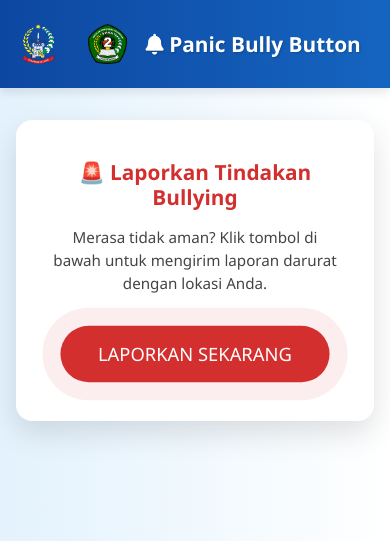
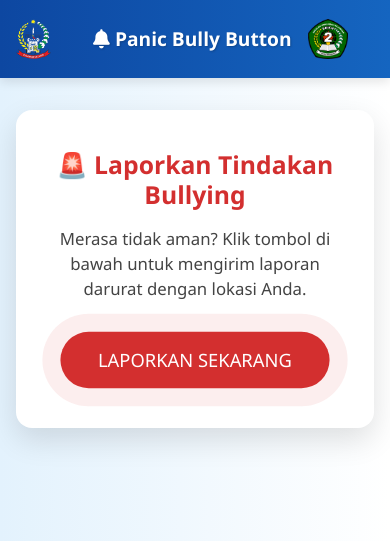
Before and after one commit to HENGKER-MAGANG/PanicBully, a PHP site: page /report.php in a window 390 px wide. Shown: the top 541 px of the page. Run offline with PHP 8.4, Linux system fonts and the light colour scheme; data that the repository does not hold is empty; some libraries are stand-ins or nearby versions.

Commit message:
memperbaiki style header report.php

```diff
--- a/report.php
+++ b/report.php
@@ -72,7 +72,7 @@ if ($_SERVER['REQUEST_METHOD'] === 'POST' && isset($_POST['latitude']) && isset(
       display: flex;
       align-items: center;
       justify-content: space-between;
-      flex-wrap: wrap;
+      flex-wrap: nowrap;
       box-shadow: 0 4px 10px rgba(0, 0, 0, 0.1);
       z-index: 1000;
     }
@@ -89,7 +89,6 @@ if ($_SERVER['REQUEST_METHOD'] === 'POST' && isset($_POST['latitude']) && isset(
     .header-title {
       font-size: 1.75rem;
       font-weight: 700;
-      flex: 1;
       text-align: center;
       min-width: 200px;
       color: #ffffff;
@@ -171,43 +170,33 @@ if ($_SERVER['REQUEST_METHOD'] === 'POST' && isset($_POST['latitude']) && isset(
     }
 
     @media (max-width: 576px) {
-      .header {
-        flex-direction: row;
-        justify-content: center;
-      }
-
       .logo {
         height: 40px;
-        margin: 5px;
       }
 
       .header-title {
-        order: 1;
-        width: 100%;
-        font-size: 1.3rem;
-        text-align: center;
-        margin: 0.5rem 0;
+        font-size: 1.2rem;
+        white-space: nowrap;
       }
 
-      h2 {
-        font-size: 1.3rem;
-      }
-
-      p {
-        font-size: 0.95rem;
+      .header {
+        flex-wrap: nowrap;
+        justify-content: space-between;
       }
     }
   </style>
 </head>
 <body>
 
-  <!-- Header Responsive -->
-  <header class="header d-flex justify-content-between align-items-center flex-wrap px-3">
+  <!-- Header -->
+  <header class="header d-flex align-items-center justify-content-between px-3">
     <img src="assets/logo-sulsel.png" class="logo me-3" alt="Logo Sulsel">
-    <div class="header-title text-center flex-grow-1 my-2 my-md-0">
-      <i class="fa-solid fa-bell"></i> Panic Bully Button
+    <div class="d-flex align-items-center flex-grow-1 justify-content-center">
+      <div class="header-title text-center">
+        <i class="fa-solid fa-bell"></i> Panic Bully Button
+      </div>
+      <img src="assets/logo_smkn2pinrang.png" class="logo ms-3" alt="Logo SMKN 2 Pinrang">
     </div>
-    <img src="assets/logo_smkn2pinrang.png" class="logo ms-3" alt="Logo SMKN 2 Pinrang">
   </header>
 
   <main>
@@ -232,7 +221,7 @@ if ($_SERVER['REQUEST_METHOD'] === 'POST' && isset($_POST['latitude']) && isset(
     function getLocation() {
       Swal.fire({
         title: 'Konfirmasi Laporan',
-        text: "❗ Apakah Anda yakin ingin mengirim laporan bullying sekarang?",
+        text: "❗ Apakah laporan anda benar benar  urgent? jika tidak silahkan gunakan fitur chat laporan!!!",
         icon: 'warning',
         showCancelButton: false,
         confirmButtonText: 'Kirim Laporan Sekarang',
```
